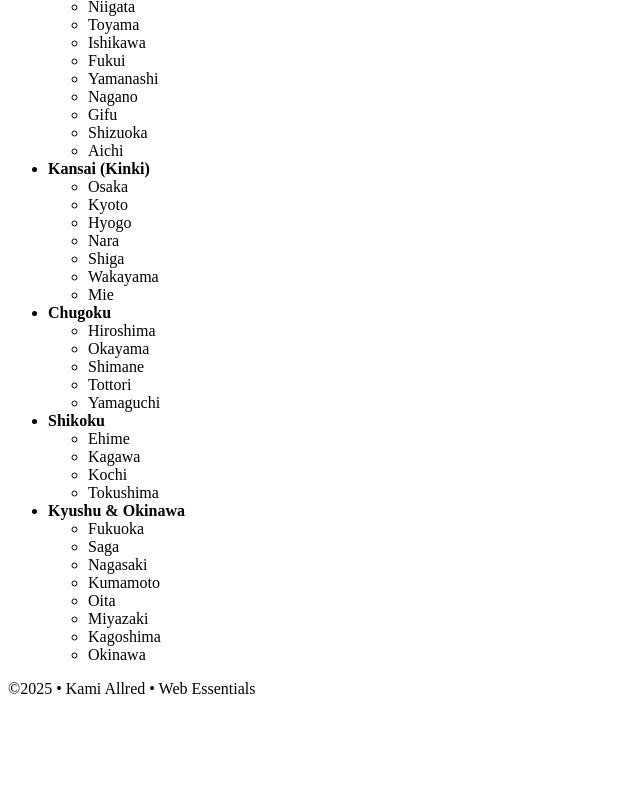
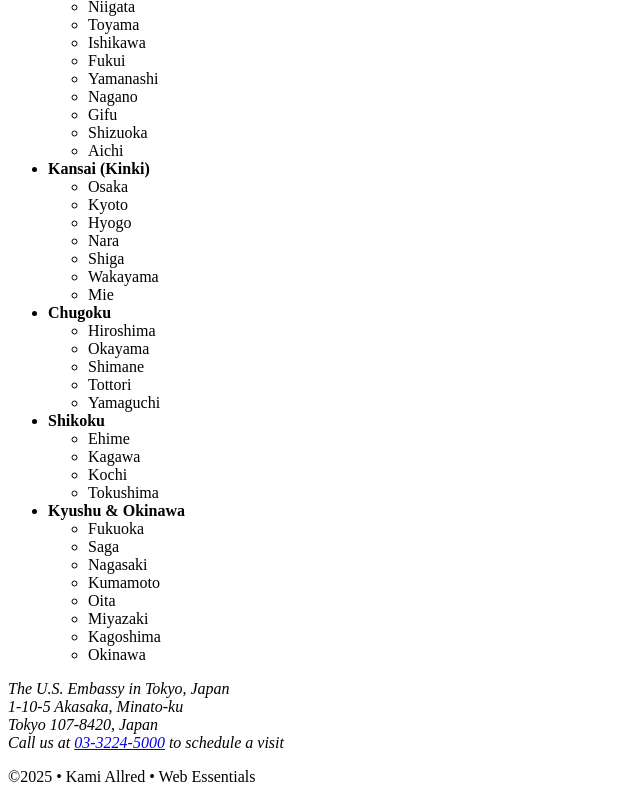
Before and after one commit to kamipacanos/dwdd1600, a plain HTML site: page 03hand-coding/destinations.html in a window 1280 px wide. Shown: the part 1474-2276 px from the top of the page, without its empty margins (0-640 px from the left). Before the commit the page ends 2188 px from the top, so only its background shows below. Drawn offline with Linux system fonts and the light colour scheme.

Commit message:
Added address tag to destination file

```diff
--- a/03hand-coding/destinations.html
+++ b/03hand-coding/destinations.html
@@ -189,6 +189,13 @@
             </li>
         </ul>
 
+        <address>
+            The U.S. Embassy in Tokyo, Japan<br>
+            1-10-5 Akasaka, Minato-ku<br>
+            Tokyo 107-8420, Japan<br>
+            Call us at <a href="tel:0332245000">03-3224-5000</a> to schedule a visit
+        </address>
+
     </main>
 
 
```
